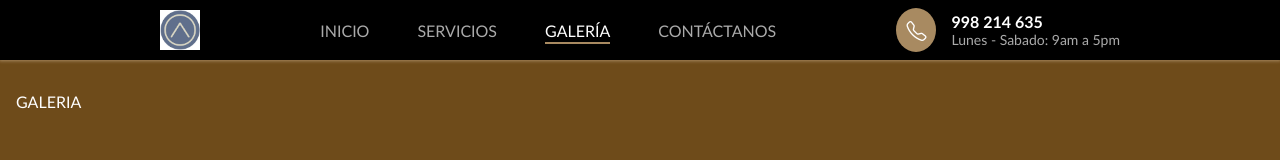
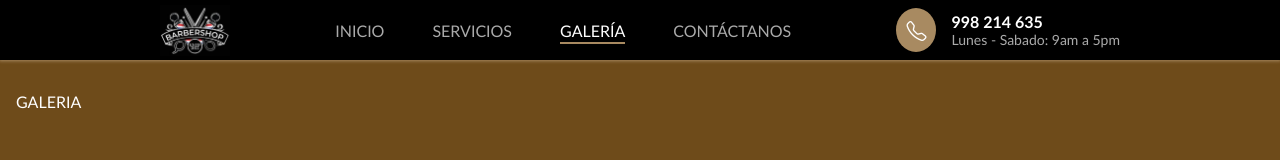
Before and after one commit to LenerWeb/lp-lenerweb, a plain HTML site: page Content/galeria.html in a window 1280 px wide. Shown: the top 160 px of the page. Drawn offline with nearby package versions, Linux system fonts and the light colour scheme.

Commit message:
cambio de logos despues de merge

```diff
--- a/Content/galeria.html
+++ b/Content/galeria.html
@@ -5,7 +5,7 @@
     <meta charset="UTF-8">
     <meta http-equiv="X-UA-Compatible" content="IE=edge">
     <meta name="viewport" content="width=device-width, initial-scale=1.0">
-    <link rel="shortcut icon" href="../logo.png" type="image/x-icon">
+    <link rel="shortcut icon" href="../favicon.ico" type="image/x-icon">
     <title>Golden Hair Barber</title>
     <link rel="stylesheet" href="../css/Index.css">
     <link rel="stylesheet" href="https://cdn.jsdelivr.net/npm/bootstrap-icons@1.9.1/font/bootstrap-icons.css">
@@ -17,7 +17,7 @@
         <nav class="header-nav">
             <div class="header-nav__container">
                 <a href="../index.html" class="header-nav__link-logo-container"><img class="header-nav__link-logo"
-                        src="../Gris Estilo Industrial Logo.jpg" alt="Imagen logo Barberia"></a>
+                        src="../barbershop.jpg" alt="Logo Barbershop"></a>
                 <ul class="header-nav__menu-list">
                     <li class="header-nav__menu-item">
                         <a href="../index.html" class="header-nav__menu-link">INICIO</a>
--- a/css/header.css
+++ b/css/header.css
@@ -25,7 +25,7 @@
 
 .header-nav__link-logo-container {
     display: flex;
-    width: 40px;
+    width: 70px;
     /* height: auto; */
 }
 
```
Also changed, not shown: Content/contactenos.html (+2 -2 lines), Content/servicios.html (+2 -2 lines), index.html (+1 -1 lines), Gris Estilo Industrial Logo.jpg (deleted), barbershop.jpg (added), favicon.ico.
